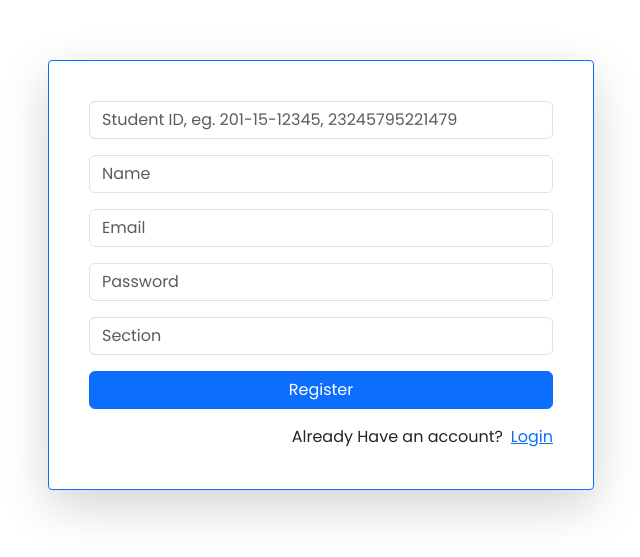
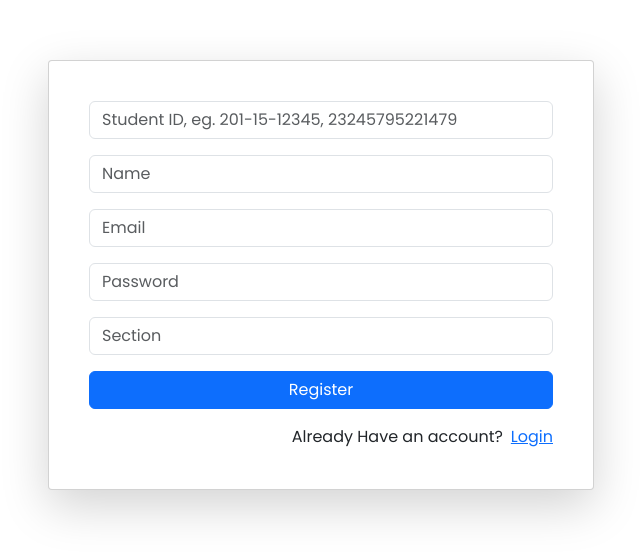
Before and after one commit to srijonashraf/ClassNavigator-Client, a React (Vite) app: page /register in a window 1280 px wide. Shown: the part 125-682 px from the top of the page, without its empty margins (319-959 px from the left). Built offline with nearby package versions, Linux system fonts and the light colour scheme.

Commit message:
border removed

```diff
--- a/src/components/registration/registration.jsx
+++ b/src/components/registration/registration.jsx
@@ -60,7 +60,7 @@ const Registration = () => {
       style={{ minHeight: "100vh" }}
     >
       <div className="col-lg-6 col-md-8 col-sm-10">
-        <div className="card border-primary shadow-lg rounded-1 p-4">
+        <div className="card shadow-lg rounded-1 p-4">
           <div className="card-body">
             <form
               onSubmit={registrationRequest}
```
